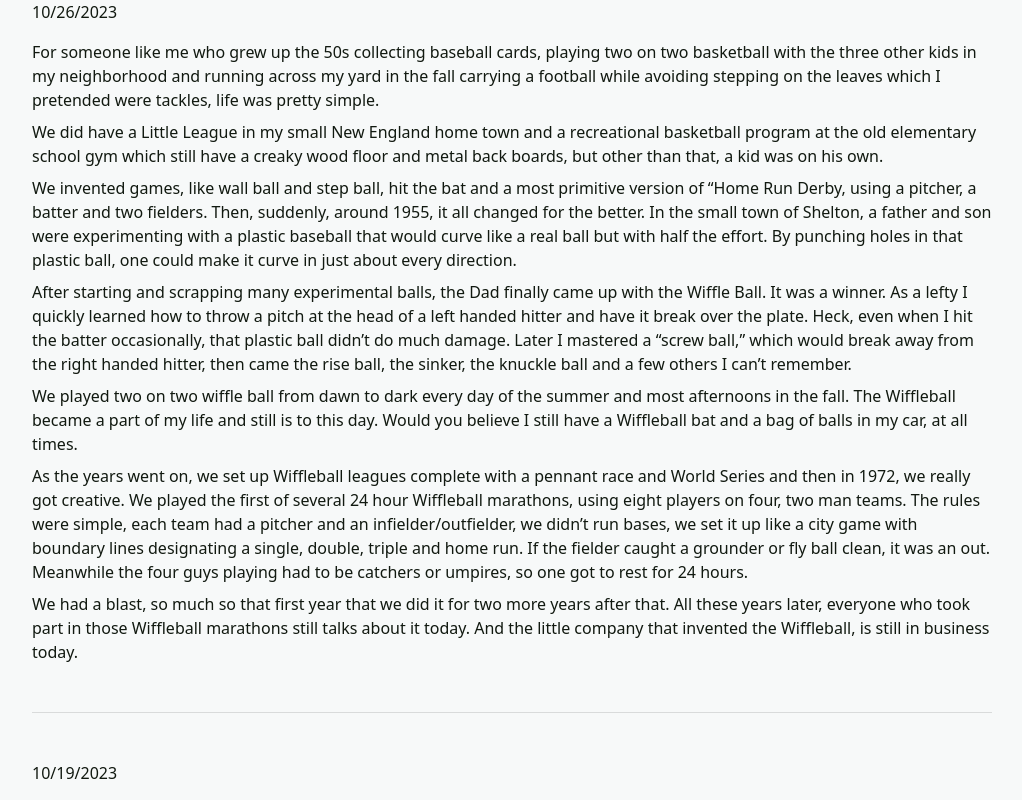
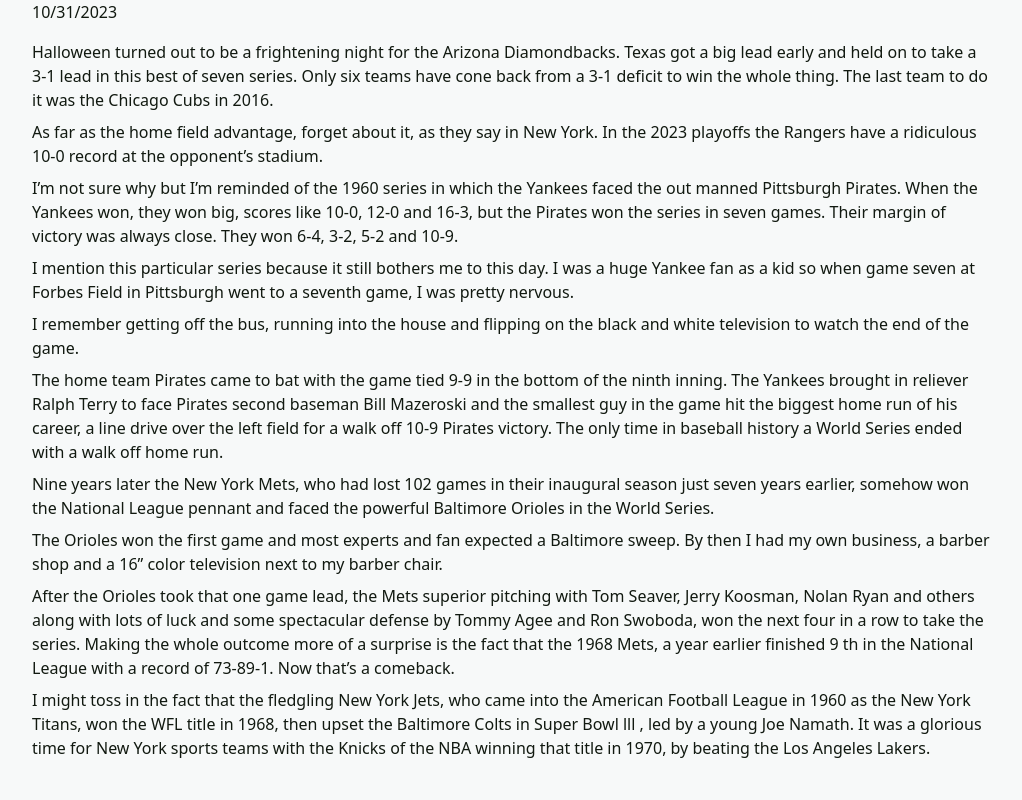
Before and after one commit to Jerud-Moyer/tony-ventrella-web, a Next.js app: page /blog in a window 1280 px wide. Shown: the part 320-1120 px from the top of the page, without its empty margins (128-1150 px from the left). Built offline with nearby package versions, Linux system fonts and the light colour scheme.

Commit message:
new entry

```diff
--- a/data/blog-entries.js
+++ b/data/blog-entries.js
@@ -77,5 +77,21 @@
       'As the years went on, we set up Wiffleball leagues complete with a pennant race and World Series and then in 1972, we really got creative. We played the first of several 24 hour Wiffleball marathons, using eight players on four, two man teams. The rules were simple, each team had a pitcher and an infielder/outfielder, we didn’t run bases, we set it up like a city game with boundary lines designating a single, double, triple and home run. If the fielder caught a grounder or fly ball clean, it was an out. Meanwhile the four guys playing had to be catchers or umpires, so one got to rest for 24 hours.',
       'We had a blast, so much so that first year that we did it for two more years after that. All these years later, everyone who took part in those Wiffleball marathons still talks about it today. And the little company that invented the Wiffleball, is still in business today.'
     ]
+  },
+  {
+    createdAt: 1698715025961,
+    title: '',
+    content: [
+      'Halloween turned out to be a frightening night for the Arizona Diamondbacks. Texas got a big lead early and held on to take a 3-1 lead in this best of seven series. Only six teams have cone back from a 3-1 deficit to win the whole thing. The last team to do it was the Chicago Cubs in 2016.',
+      'As far as the home field advantage, forget about it, as they say in New York. In the 2023 playoffs the Rangers have a ridiculous 10-0 record at the opponent\’s stadium.',
+      'I\’m not sure why but I\’m reminded of the 1960 series in which the Yankees faced the out manned Pittsburgh Pirates. When the Yankees won, they won big, scores like 10-0, 12-0 and 16-3, but the Pirates won the series in seven games. Their margin of victory was always close. They won 6-4, 3-2, 5-2 and 10-9.',
+      'I mention this particular series because it still bothers me to this day. I was a huge Yankee fan as a kid so when game seven at Forbes Field in Pittsburgh went to a seventh game, I was pretty nervous.',
+      'I remember getting off the bus, running into the house and flipping on the black and white television to watch the end of the game.',
+      'The home team Pirates came to bat with the game tied 9-9 in the bottom of the ninth inning. The Yankees brought in reliever Ralph Terry to face Pirates second baseman Bill Mazeroski and the smallest guy in the game hit the biggest home run of his career, a line drive over the left field for a walk off 10-9 Pirates victory. The only time in baseball history a World Series ended with a walk off home run.',
+      'Nine years later the New York Mets, who had lost 102 games in their inaugural season just seven years earlier, somehow won the National League pennant and faced the powerful Baltimore Orioles in the World Series.',
+      'The Orioles won the first game and most experts and fan expected a Baltimore sweep. By then I had my own business, a barber shop and a 16” color television next to my barber chair.',
+      'After the Orioles took that one game lead, the Mets superior pitching with Tom Seaver, Jerry Koosman, Nolan Ryan and others along with lots of luck and some spectacular defense by Tommy Agee and Ron Swoboda, won the next four in a row to take the series. Making the whole outcome more of a surprise is the fact that the 1968 Mets, a year earlier finished 9 th in the National League with a record of 73-89-1. Now that\’s a comeback.',
+      'I might toss in the fact that the fledgling New York Jets, who came into the American Football League in 1960 as the New York Titans, won the WFL title in 1968, then upset the Baltimore Colts in Super Bowl lll , led by a young Joe Namath. It was a glorious time for New York sports teams with the Knicks of the NBA winning that title in 1970, by beating the Los Angeles Lakers.'
+    ]
   }
 ]
```
